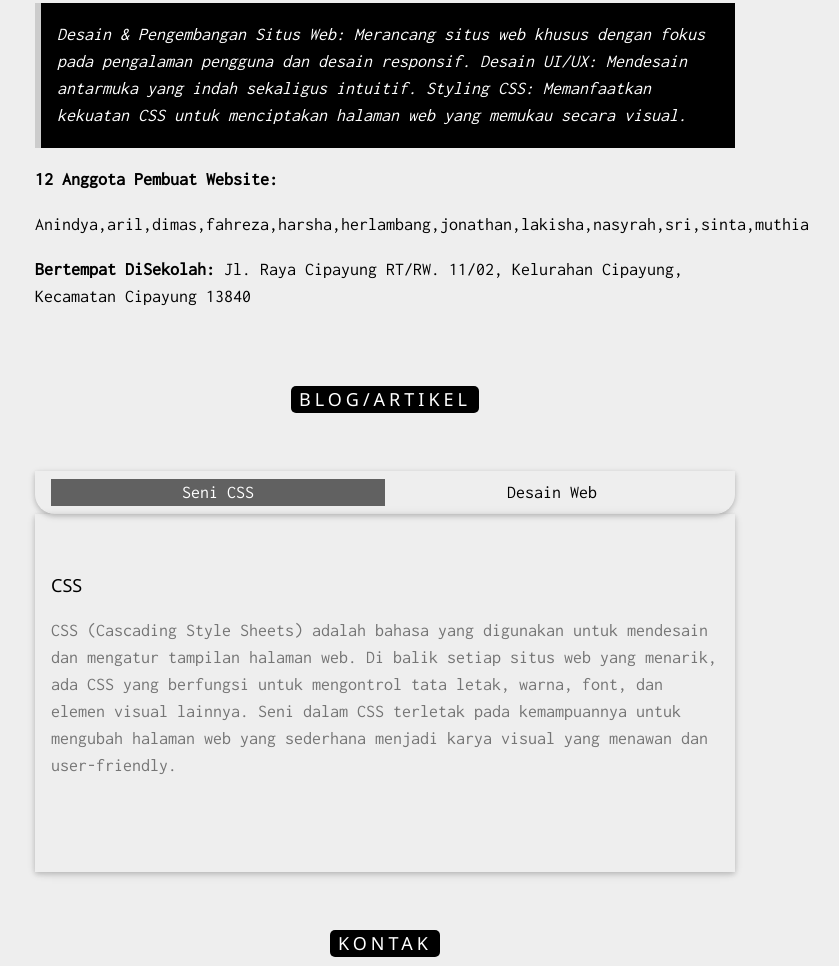
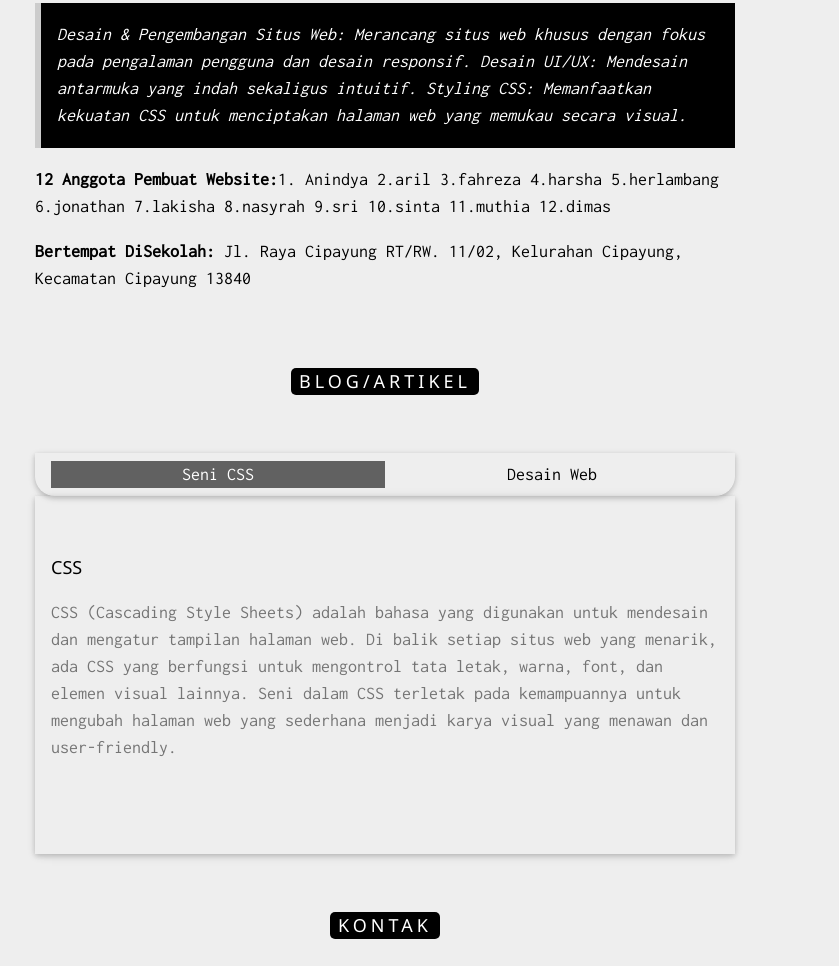
Before and after one commit to Monytccc/SH-7634127, a plain HTML site: page index.html in a window 1280 px wide. Shown: the part 1205-2171 px from the top of the page, without its empty margins (255-1094 px from the left). Drawn offline with Linux system fonts and the light colour scheme.

Commit message:
Update index.html

```diff
--- a/index.html
+++ b/index.html
@@ -69,8 +69,7 @@ body, html {
     <div class="kelompok1-panel kelompok1-leftbar kelompok1-light-grey">
       <p><i>Desain & Pengembangan Situs Web: Merancang situs web khusus dengan fokus pada pengalaman pengguna dan desain responsif. Desain UI/UX: Mendesain antarmuka yang indah sekaligus intuitif. Styling CSS: Memanfaatkan kekuatan CSS untuk menciptakan halaman web yang memukau secara visual.</i></p>
     </div>
-    <p><strong>12 Anggota Pembuat Website:</strong></p>
-	    <p>Anindya,aril,dimas,fahreza,harsha,herlambang,jonathan,lakisha,nasyrah,sri,sinta,muthia</p>
+    <p><strong>12 Anggota Pembuat Website:</strong>1. Anindya 2.aril 3.fahreza 4.harsha 5.herlambang 6.jonathan 7.lakisha 8.nasyrah 9.sri 10.sinta 11.muthia 12.dimas</p>
     <p><strong>Bertempat DiSekolah:</strong> Jl. Raya Cipayung RT/RW. 11/02, Kelurahan Cipayung, Kecamatan Cipayung 13840</p>
   </div>
 </div>
```
